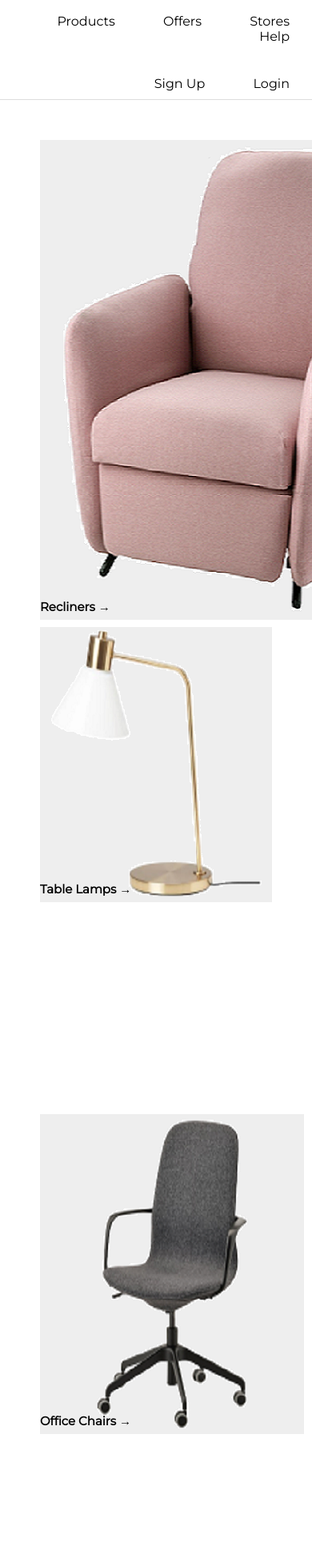
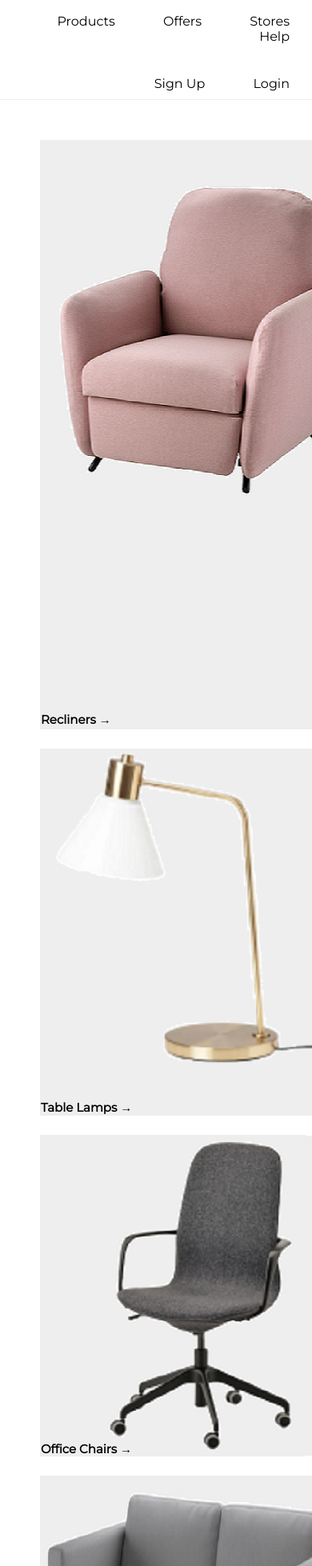
Before and after one commit to Annysah/timberland, a plain HTML site: page index.html in a window 390 px wide. Shown: the part 42-2000 px from the top of the page at 80% size. Drawn offline with Linux system fonts and the light colour scheme.

Commit message:
Update style.css

```diff
--- a/style.css
+++ b/style.css
@@ -6,7 +6,7 @@
 
 .container {
     width: 100%;
-    height: 100vh;
+    height: 920px;
 }
 
 .header {
@@ -16,7 +16,7 @@
     display: flex;
     align-items: center;
     justify-content: center;
-    border-bottom: 1px solid #ddd;
+    border-bottom: 1px solid #eee;
 }
 
 .logo {
@@ -55,28 +55,93 @@ ul li a {
     grid-template-areas: "box-1 box-2 box-3" "box-1 box-4 box-4 ";
     grid-template-columns: 1fr 1fr 1fr;
     grid-template-rows: 1fr 1fr;
-    grid-gap: 1em;
+    grid-gap: 1.5em;
     padding: 50px;
 }
 
 .box-1 {
     grid-area: box-1;
+    border: 1px solid #eee;
+    background: #eee;
+    padding-top: 50px;
+    width: 500px;
+    height: 685px;
 }
 
 .box-2 {
     grid-area: box-2;
+    border: 1px solid #eee;
+    background: #eee;
 }
 
 .box-3 {
     grid-area: box-3;
+    border: 1px solid #eee;
+    background: #eee;
+    width: 330px;
+    height: 400px;
 }
 
 .box-4 {
     grid-area: box-4;
+    border: 1px solid #eee;
+    background: #eee;
+    width: 706px;
+    height: 310px;
 }
 
 .details {
-    margin-top: -30px;
+    font-size: 15px;
+    font-weight: 600;
+}
+
+.box-1 .details {
+    margin-top: 65px;
+}
+
+.box-2 .details {
+    margin-top: 34px;
+}
+
+.box-3 .details {
+    margin-top: -22px;
+}
+
+.box-4 .details {
+    margin-top: -10px;
+}
+
+@media screen and (max-width: 700px) {
+    .header {
+        display: inline-block;
+    }
+
+    ul {
+        padding-top: 20px;
+    }
+
+    .top-left {
+        padding-top: 20px;
+        align-items: center;
+    }
+
+    .top-left a:hover {
+        color: #fff;
+        background-color: #000;
+        padding: 12px;
+        border-radius: 10px;
+    }
+
+    .main {
+        grid-template-areas: "box-1" "box-2" "box-3" "box-4";
+        grid-template-columns: 1fr;
+        grid-template-rows: 1fr 1fr 1fr 1fr;
+        grid-column-gap: 1em;
+    }
+}
+
+.details {
+    margin-top: 5px;
     font-size: 15px;
     font-weight: 600;
 }
@@ -107,5 +172,35 @@ ul li a {
         grid-template-columns: 1fr;
         grid-template-rows: 1fr 1fr 1fr 1fr;
         grid-column-gap: 1em;
+        width: 400px;
+        height: 400px;
+    }
+
+    .box-1 img {
+        width: 400px;
+        height: 400px;
+    }
+
+    .box-1 .details {
+        margin-top: 260px;
+    }
+
+    .box-2 img {
+        width: 400px;
+        height: 400px;
+    }
+
+    .box-3 img {
+        width: 400px;
+        height: 400px;
+    }
+
+    .box-4 img {
+        width: 400px;
+        height: 400px;
+    }
+
+    .box-4 .details {
+        margin-top: -25px;
     }
 }
```
